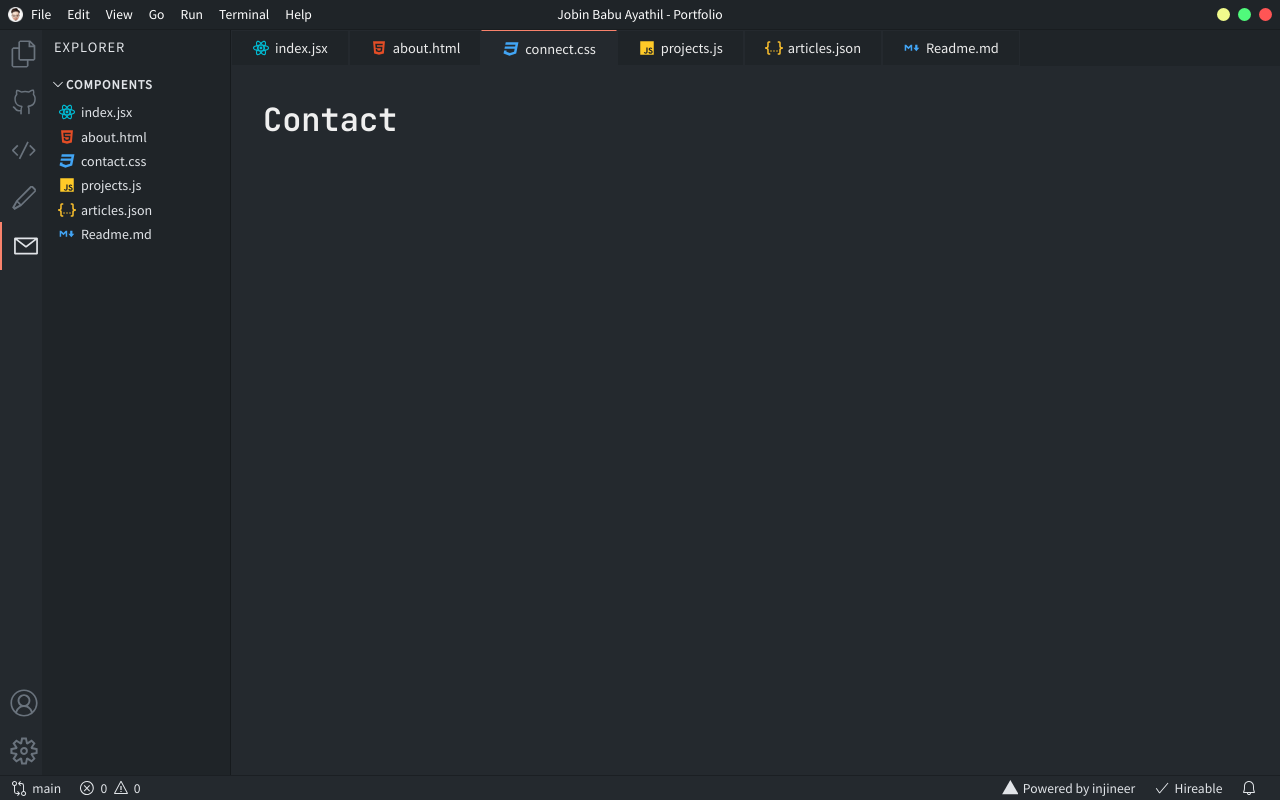
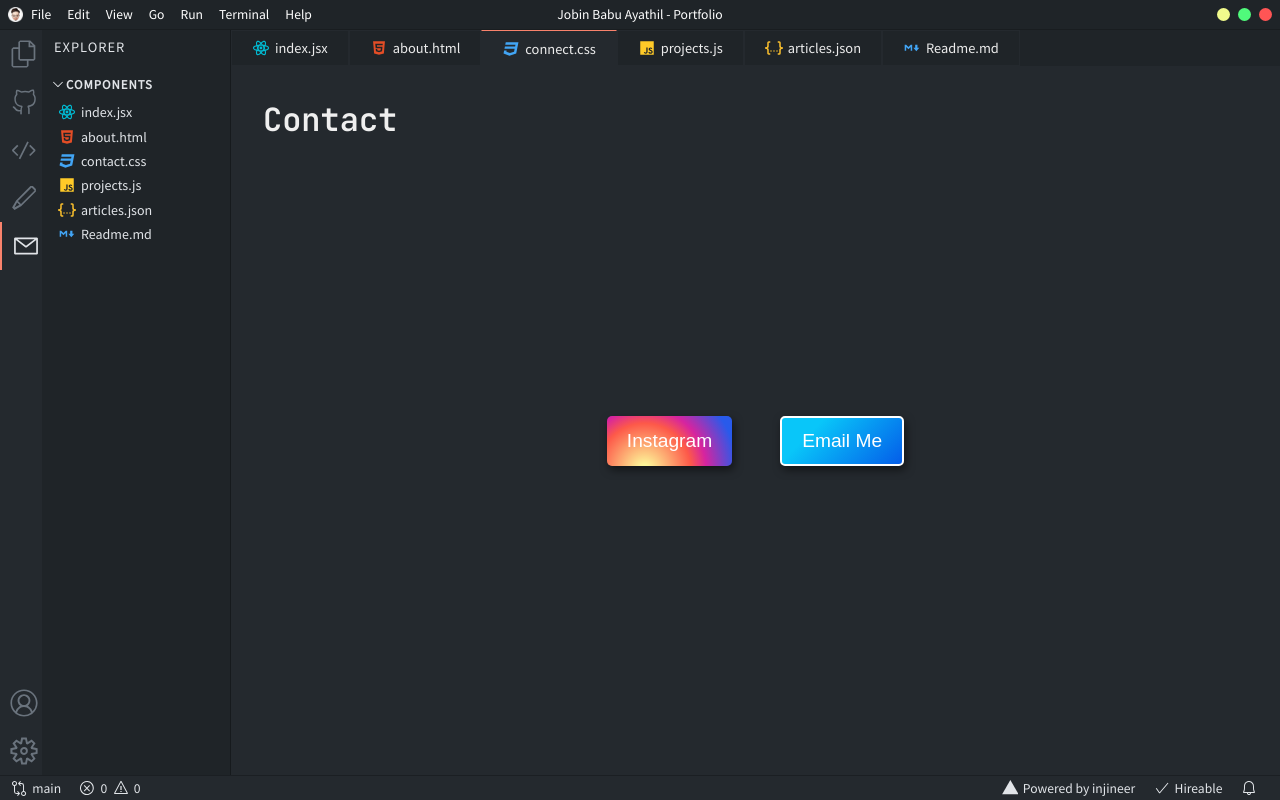
Before and after one commit to 0xjba/portfolio, a Next.js app: page /contact in a window 1280 px wide. Built offline with nearby package versions, Linux system fonts and the light colour scheme.

Commit message:
Updated Contact

```diff
--- a/pages/contact.jsx
+++ b/pages/contact.jsx
@@ -1,7 +1,20 @@
+import styles from "../styles/ContactPage.module.css";
+import Link from "next/link";
+
 const ContactPage = () => {
   return (
     <>
       <h1>Contact</h1>
+      <div className={styles.container}>
+      <div className={styles.buttons}>
+          <Link href="https://www.instagram.com/the_injineer">
+            <button className={styles.contained}>Instagram</button>
+          </Link>
+          <Link href="mailto:jobinb6444@gmail.com">
+            <button className={styles.outlined}>Email Me</button>
+          </Link>
+      </div>
+      </div>
     </>
   );
 };
--- /dev/null
+++ b/styles/ContactPage.module.css
@@ -0,0 +1,36 @@
+.container {
+    display: flex;
+    justify-content: center;
+    align-items: center;
+    height: 75vh;
+    flex-direction: column;
+    text-align: center;
+  }
+
+.buttons {
+    display: flex;
+  }
+
+  .buttons > * {
+    margin: 2rem 1.5rem;
+    padding: 0.75rem 1.25rem;
+    font-size: 1.2rem;
+    border-radius: 5px;
+    cursor: pointer;
+    border: none;
+    outline: 0;
+    box-shadow: 2px 4px 8px rgba(0, 0, 0, 0.5);
+    transition: all 0.3s;
+  }
+
+  .contained {
+    background: radial-gradient(circle at 30% 107%, #fdf497 0%, #fdf497 5%, #fd5949 45%, #d6249f 60%, #285AEB 90%);
+    color: white;
+  }
+
+  .outlined {
+    border: 2px solid white;
+    background-color: #045de9;
+    background-image: linear-gradient(315deg, #045de9 0%, #09c6f9 74%);
+    color: white;
+  }
```
